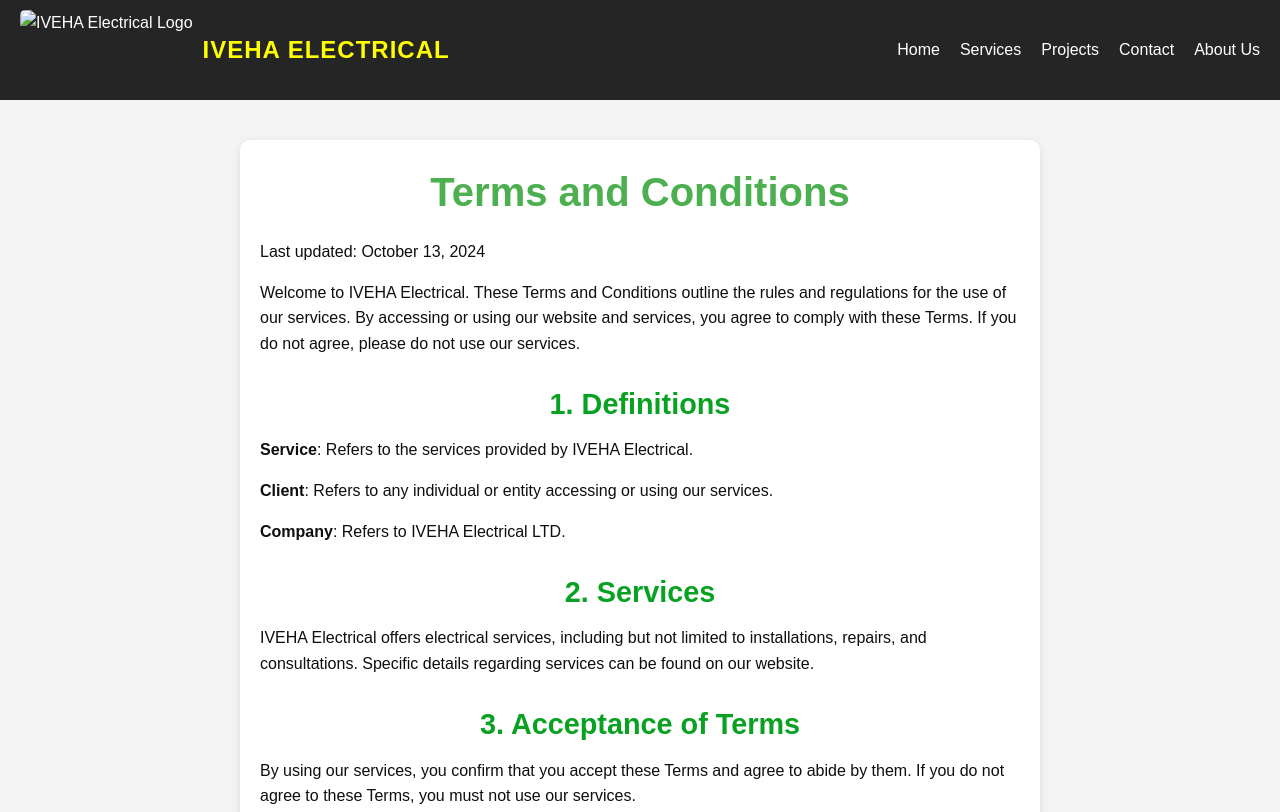
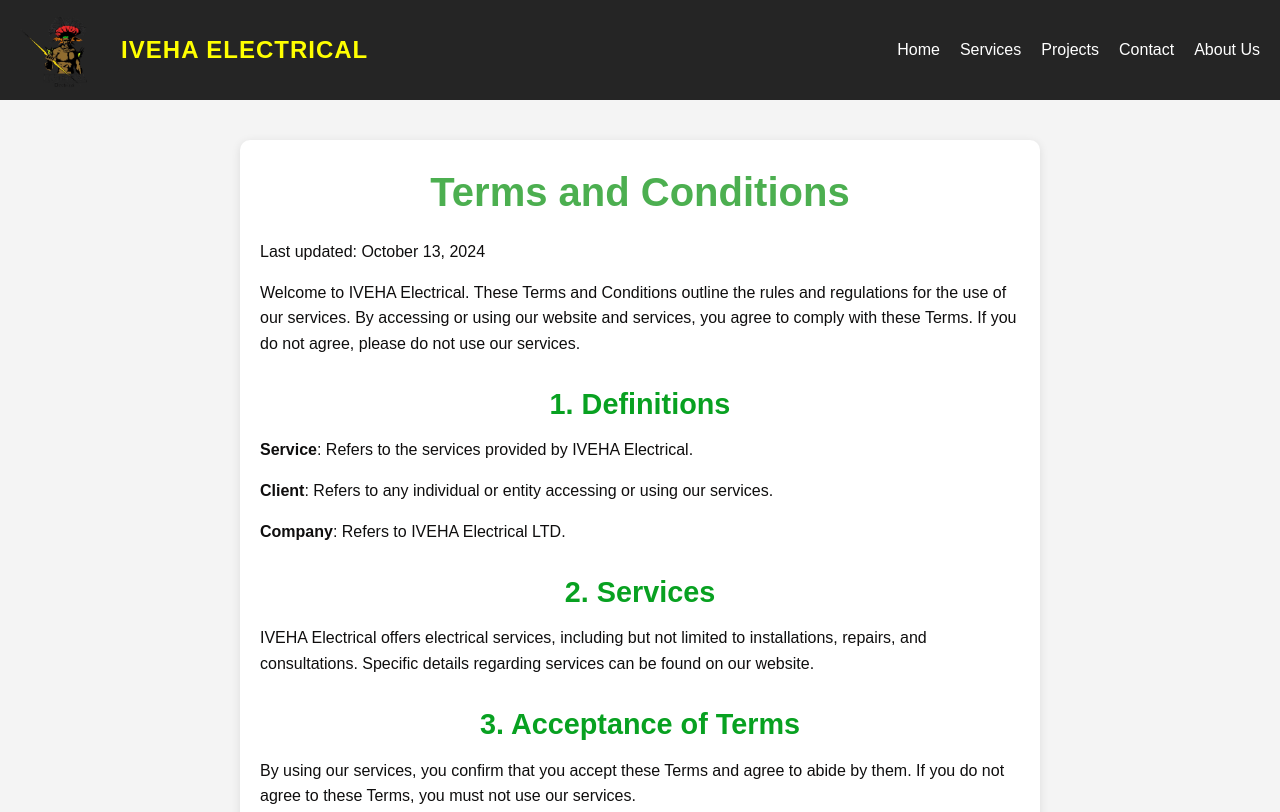
Before and after one commit to mnszsite/ivehaelectrical, a plain HTML site: page terms-conditions.html in a window 1280 px wide. Shown: the top 812 px of the page. Drawn offline with Linux system fonts and the light colour scheme; the site is published under a folder, as on GitHub Pages, so addresses that start at the root find nothing.

Commit message:
Update terms-conditions.html

```diff
--- a/terms-conditions.html
+++ b/terms-conditions.html
@@ -50,7 +50,7 @@ p {
   <header>
     <nav>
       <div class="logo">
-        <img src="/images/logo_optimized-removebg-preview.png" alt="IVEHA Electrical Logo" />
+        <img src="images/logo_optimized-removebg-preview.png" alt="IVEHA Electrical Logo" />
         <span>IVEHA Electrical</span>
       </div>
       <ul class="nav-links">
```
